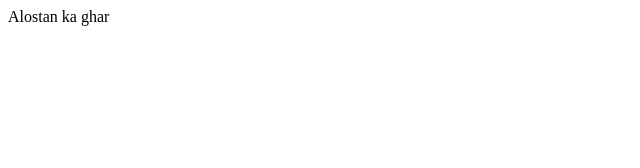
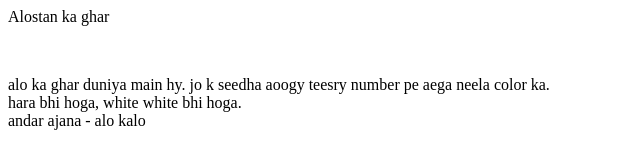
Before and after one commit to Mahad-Nawaz-Khan/localrepo, a plain HTML site: page index.html in a window 1280 px wide. Shown: the whole page, without its empty margins (0-640 px from the left). Drawn offline with Linux system fonts and the light colour scheme.

Commit message:
ALO KA GHAR EXPLAINED

```diff
--- a/index.html
+++ b/index.html
@@ -1 +1,3 @@
 <p>Alostan ka ghar</p>
+<br>
+<p>alo ka ghar duniya main hy. jo k seedha aoogy teesry number pe aega neela color ka. <br> hara bhi hoga, white white bhi hoga. <br> andar ajana - alo kalo</p>
```
